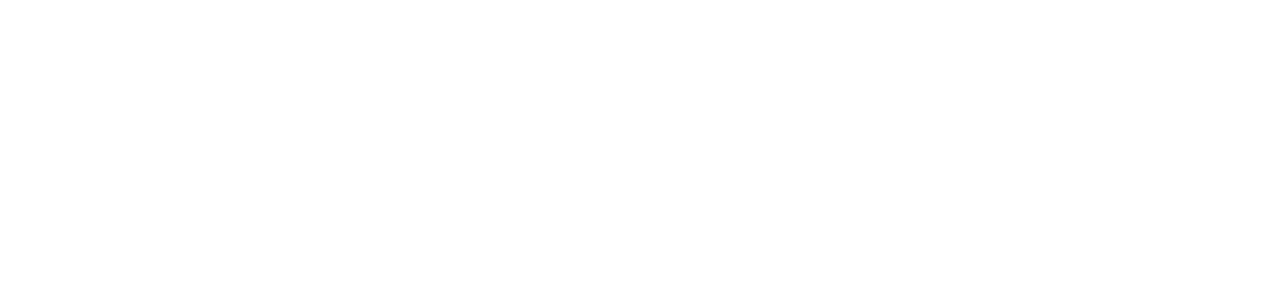
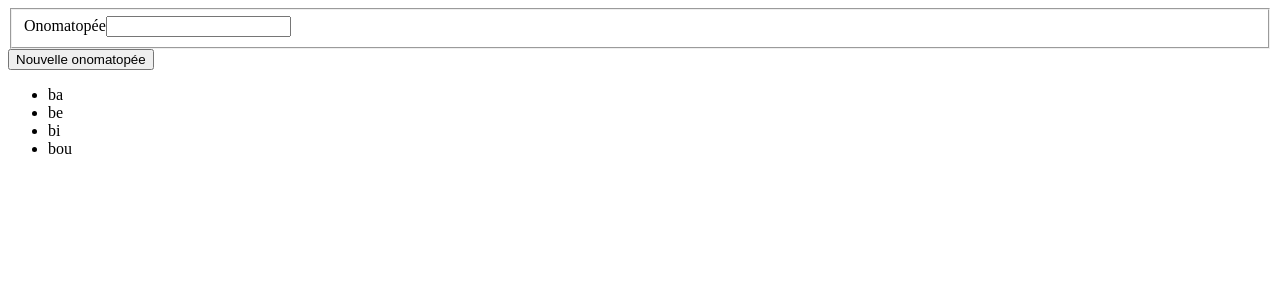
Before and after one commit to yoyodes1000/Angular-Quest, an Angular app: page / in a window 1280 px wide. Shown: the top 300 px of the page. Built offline with nearby package versions, Linux system fonts and the light colour scheme.

Commit message:
quest 8 OK

```diff
--- a/src/app/app.component.html
+++ b/src/app/app.component.html
@@ -1,2 +1,14 @@
+
+
+<app-create-onomatopia
+(sendOnomatopiaToParent)="onReceiveOnomatopia($event)"
+>
+</app-create-onomatopia>
+
+<ul>
+    <li *ngFor="let onomatopia of onomatopiaList">
+      {{onomatopia}}
+    </li>
+  </ul>
 
 <router-outlet></router-outlet>
--- a/src/app/app.component.ts
+++ b/src/app/app.component.ts
@@ -1,14 +1,21 @@
 import { Component } from '@angular/core';
 import { CommonModule } from '@angular/common';
 import { RouterOutlet } from '@angular/router';
+import { CreateOnomatopiaComponent } from './create-onomatopia/create-onomatopia.component';
 
 @Component({
   selector: 'app-root',
   standalone: true,
-  imports: [CommonModule, RouterOutlet],
+  imports: [CommonModule, RouterOutlet, CreateOnomatopiaComponent],
   templateUrl: './app.component.html',
   styleUrls: ['./app.component.scss']
 })
 export class AppComponent {
-  title = 'MyFirstApp';
+  title= "Pimpoye";
+  onomatopiaList: string[] = ["ba", "be", "bi", "bou"];
+
+  onReceiveOnomatopia(event: string): void {
+    this.onomatopiaList.push(event);
+    console.log(this.onomatopiaList);
+  }
 }
--- a/src/app/create-onomatopia/create-onomatopia.component.html
+++ b/src/app/create-onomatopia/create-onomatopia.component.html
@@ -1 +1,7 @@
-<p>create-onomatopia works!</p>
+<form (ngSubmit)="createOnomatopia()">
+    <fieldset>
+        <label for="new-onomatopia">Onomatopée</label>
+        <input type="text" id="new-onomatopia" name="new-onomatopia" [(ngModel)]="newOnomatopia" >
+    </fieldset>
+    <button type="submit">Nouvelle onomatopée</button>
+</form>
--- a/src/app/create-onomatopia/create-onomatopia.component.ts
+++ b/src/app/create-onomatopia/create-onomatopia.component.ts
@@ -1,12 +1,22 @@
-import { Component } from '@angular/core';
+import { CommonModule } from '@angular/common';
+import { Component, EventEmitter, Output } from '@angular/core';
+import { FormsModule } from '@angular/forms';
 
 @Component({
   selector: 'app-create-onomatopia',
   standalone: true,
-  imports: [],
+  imports: [CommonModule, FormsModule],
   templateUrl: './create-onomatopia.component.html',
   styleUrl: './create-onomatopia.component.scss'
 })
 export class CreateOnomatopiaComponent {
 
+  newOnomatopia : string = "";
+
+  @Output()
+  sendOnomatopiaToParent : EventEmitter<string> = new EventEmitter();
+
+  createOnomatopia(): void {
+    this.sendOnomatopiaToParent.emit(this.newOnomatopia);
+  }
 }
```
